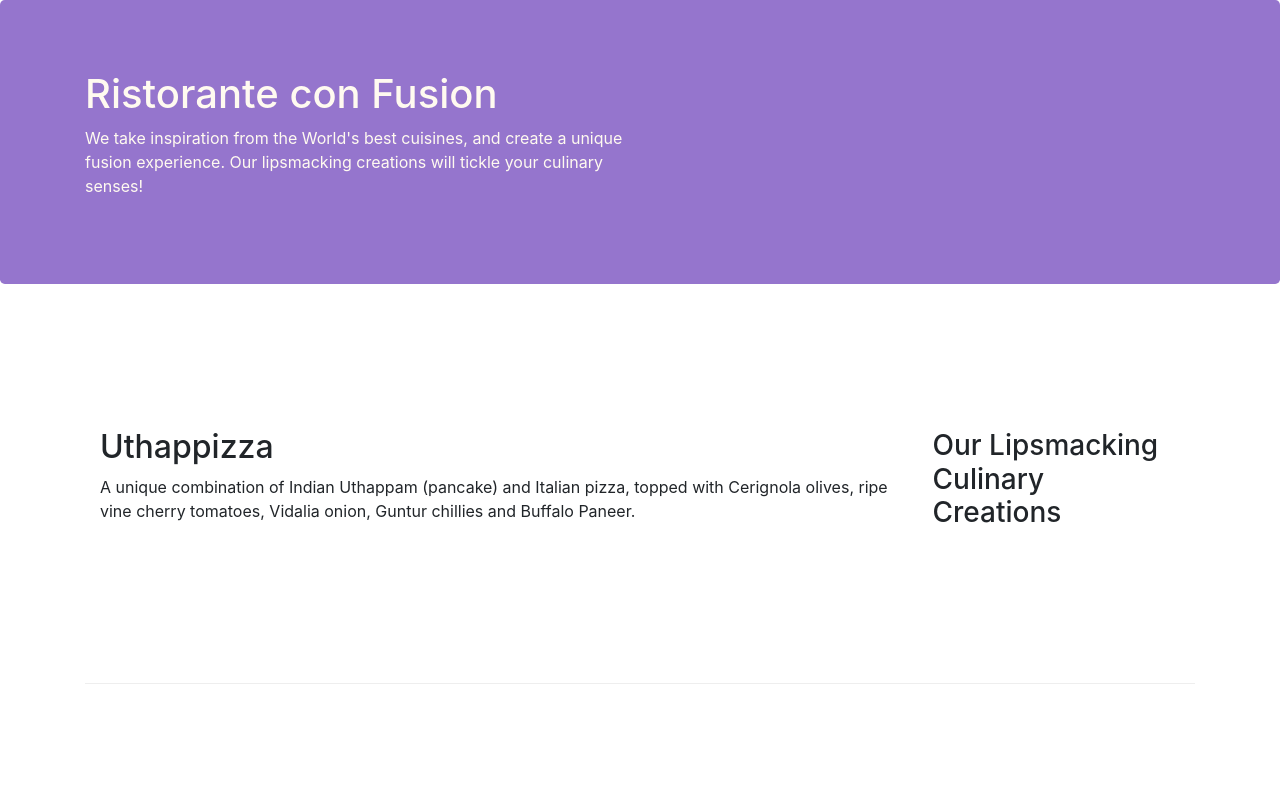
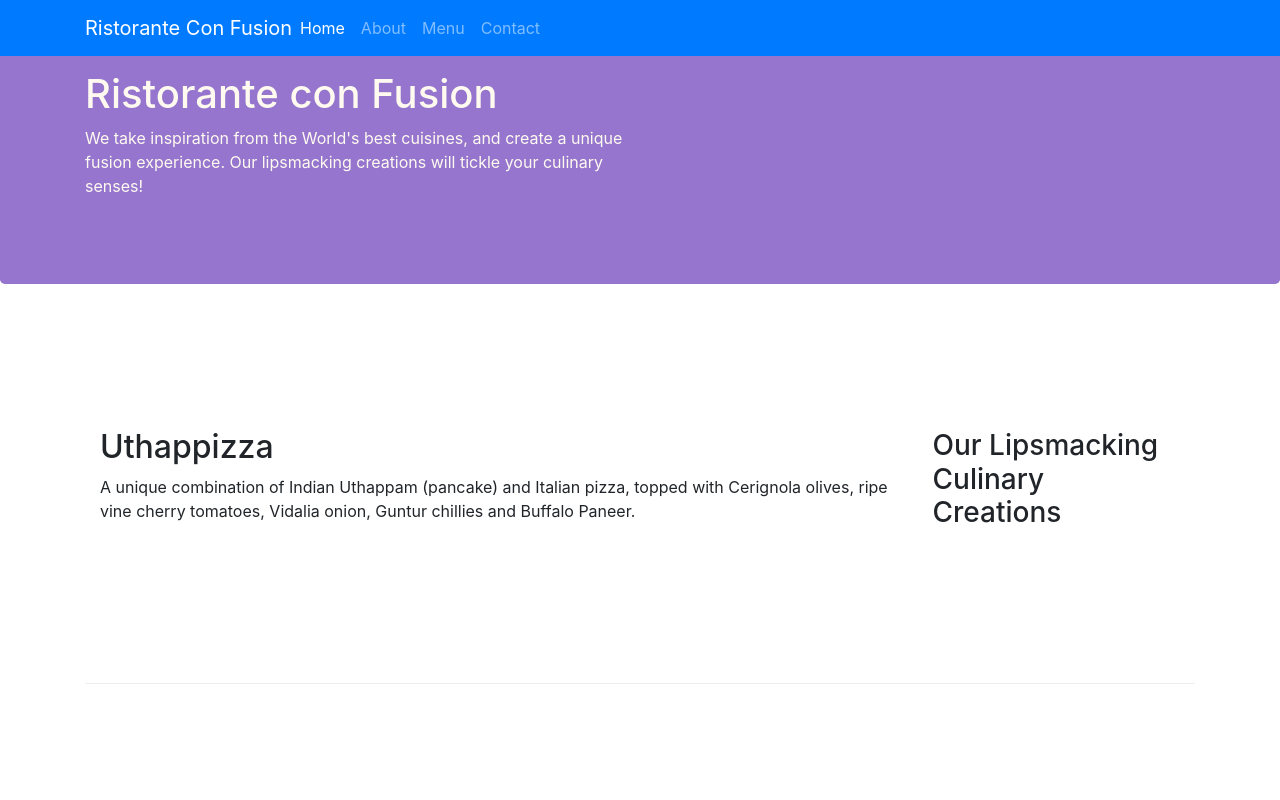
Before and after one commit to uaeauh21/frontendbootstrap4, a website: page index.html in a window 1280 px wide. Shown: the top 800 px of the page. Drawn offline with nearby package versions, Linux system fonts and the light colour scheme.

Commit message:
Add aboutmenu

```diff
--- a/index.html
+++ b/index.html
@@ -15,6 +15,25 @@
 </head>
 
 <body>
+    <nav class="navbar navbar-dark navbar-expand-sm bg-primary fixed-top">
+        <div class="container">
+            <button class="navbar-toggler" type="button" data-toggle="collapse" data-target="#Navbar">
+                <span class="navbar-toggler-icon"></span>
+            </button>
+
+            <a class="navbar-brand mr-auto" href="#">Ristorante Con Fusion</a>
+            <div class="collapse navbar-collapse" id="Navbar">
+                <ul class="navbar-nav mr-auto">
+                    <li class="nav-item active"><a class="nav-link" href="./index.html">Home</a></li>
+                    <li class="nav-item"><a class="nav-link" href="./aboutus.html">About</a></li>
+                    <li class="nav-item"><a class="nav-link" href="#">Menu</a></li>
+                    <li class="nav-item"><a class="nav-link" href="#">Contact</a></li>
+
+                </ul>
+            </div>
+
+        </div>
+    </nav>
 
     <header class="jumbotron">
         <div class="container">
@@ -72,8 +91,8 @@
                 <div class="col-4 offset-1 col-sm-2">
                     <h5>Links</h5>
                     <ul class="list-unstyled">
-                        <li><a href="#">Home</a></li>
-                        <li><a href="#">About</a></li>
+                        <li><a href="./index.html">Home</a></li>
+                        <li><a href="./aboutus.html">About</a></li>
                         <li><a href="#">Menu</a></li>
                         <li><a href="#">Contact</a></li>
                     </ul>
```
Also changed, not shown: aboutus.html (+20 -2 lines).
